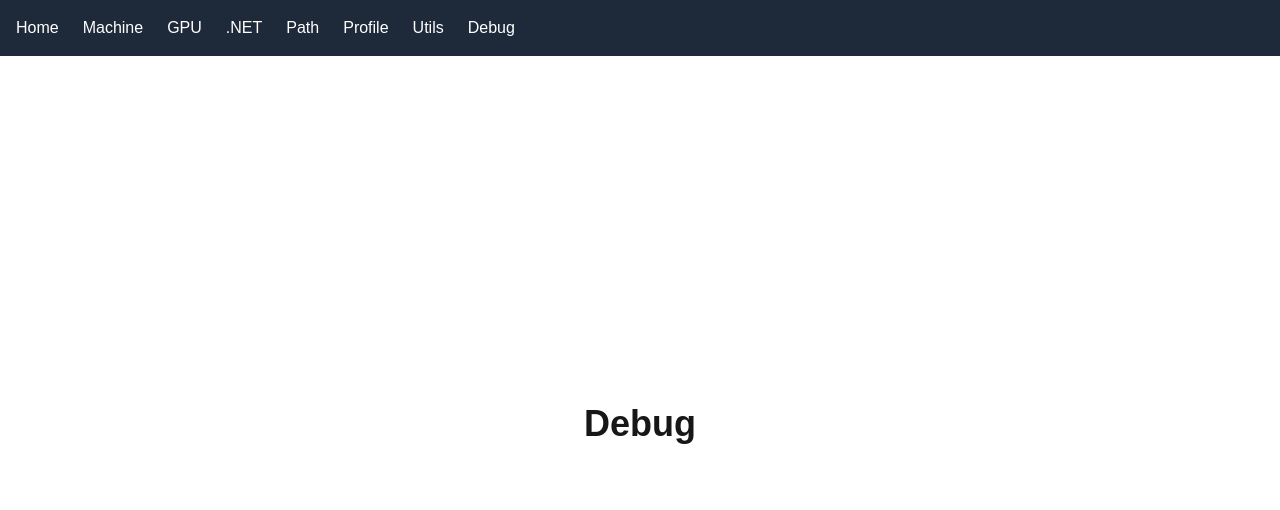
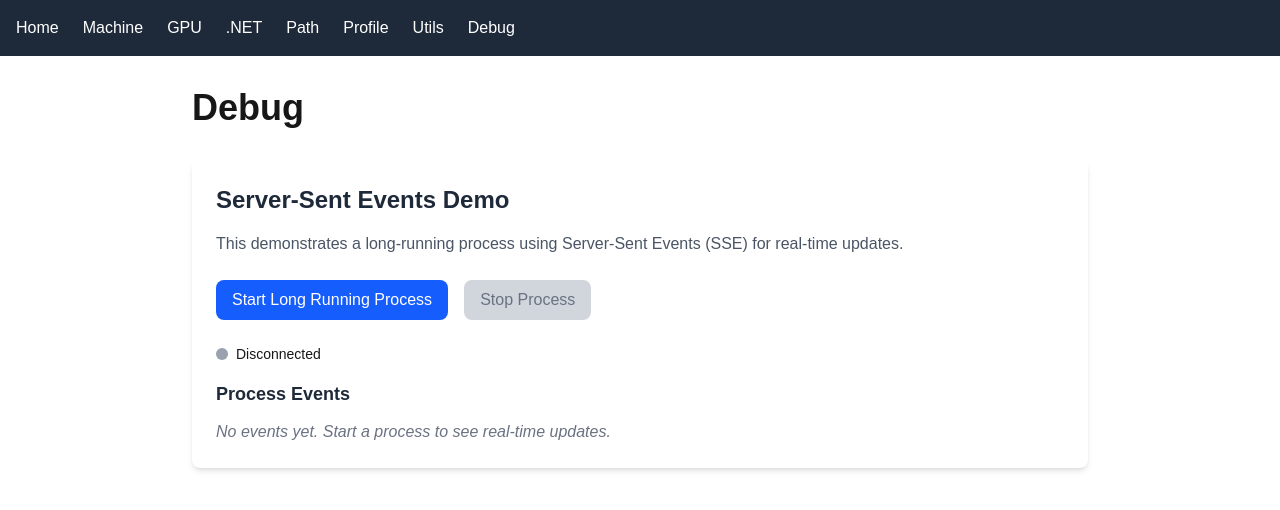
Before and after one commit to merklegroot/hudapp, a Next.js app: page /debug in a window 1280 px wide. Shown: the top 510 px of the page. Built offline with nearby package versions, Linux system fonts and the light colour scheme.

Commit message:
simplifying the stream

```diff
--- /dev/null
+++ b/src/app/api/debug/long-running/route.ts
@@ -0,0 +1,96 @@
+import { NextRequest } from 'next/server';
+
+export async function GET(request: NextRequest) {
+  // Set up Server-Sent Events headers
+  const headers = new Headers({
+    'Content-Type': 'text/event-stream',
+    'Cache-Control': 'no-cache',
+    'Connection': 'keep-alive',
+    'Access-Control-Allow-Origin': '*',
+    'Access-Control-Allow-Headers': 'Cache-Control',
+  });
+
+  // Create a readable stream for SSE
+  let isClosed = false; // Move to shared scope
+
+  const stream = new ReadableStream({
+    start(controller) {
+      const stages = [
+        { stage: 'starting', message: 'Process is starting...' },
+        { stage: 'step1', message: 'Executing step 1...' },
+        { stage: 'step2', message: 'Executing step 2...' },
+        { stage: 'step3', message: 'Executing step 3...' },
+        { stage: 'step4', message: 'Executing step 4...' },
+        { stage: 'step5', message: 'Executing step 5...' },
+        { stage: 'step6', message: 'Executing step 6...' },
+        { stage: 'step7', message: 'Executing step 7...' },
+        { stage: 'step8', message: 'Executing step 8...' },
+        { stage: 'completed', message: 'Process completed successfully!' }
+      ];
+
+      let currentStage = 0;
+
+      const safeClose = () => {
+        if (!isClosed) {
+          isClosed = true;
+          try {
+            controller.close();
+          } catch (error) {
+            console.log('Controller already closed by cancel()');
+          }
+        }
+      };
+
+      const sendEvent = () => {
+        if (currentStage < stages.length && !isClosed) {
+          const data = {
+            stage: stages[currentStage].stage,
+            message: stages[currentStage].message,
+            timestamp: new Date().toISOString()
+          };
+
+          // Send the event in SSE format
+          const eventData = `data: ${JSON.stringify(data)}\n\n`;
+
+          try {
+            controller.enqueue(new TextEncoder().encode(eventData));
+          } catch (error) {
+            console.log('Controller already closed, stopping stream');
+            return;
+          }
+
+          currentStage++;
+
+          if (currentStage < stages.length) {
+            // Schedule next stage after 500ms
+            setTimeout(sendEvent, 500);
+          } else {
+            // Send a final close event and then close the connection
+            setTimeout(() => {
+              if (!isClosed) {
+                try {
+                  const closeEvent = `event: close\ndata: {"message": "Stream completed"}\n\n`;
+                  controller.enqueue(new TextEncoder().encode(closeEvent));
+                } catch (error) {
+                  console.log('Controller already closed, skipping close event');
+                }
+
+                // Close after a brief delay
+                setTimeout(safeClose, 100);
+              }
+            }, 500);
+          }
+        }
+      };
+
+      // Start the process
+      sendEvent();
+    },
+    cancel() {
+      console.log('SSE connection cancelled');
+      isClosed = true;
+    }
+  });
+
+  return new Response(stream, { headers });
+}
--- /dev/null
+++ b/src/app/components/SSEDemo.tsx
@@ -0,0 +1,183 @@
+'use client';
+
+import { useState, useRef } from 'react';
+
+interface SSEEvent {
+  stage: string;
+  message: string;
+  timestamp: string;
+}
+
+export default function SSEDemo() {
+  const [events, setEvents] = useState<SSEEvent[]>([]);
+  const [isConnected, setIsConnected] = useState(false);
+  const eventSourceRef = useRef<EventSource | null>(null);
+
+  const startLongRunningProcess = () => {
+    // Clear previous events
+    setEvents([]);
+    setIsConnected(true);
+
+    // Close existing connection if any
+    if (eventSourceRef.current) {
+      eventSourceRef.current.close();
+    }
+
+    // Create new EventSource connection
+    const eventSource = new EventSource('/api/debug/long-running');
+    eventSourceRef.current = eventSource;
+
+    eventSource.onmessage = (event) => {
+      try {
+        const data: SSEEvent = JSON.parse(event.data);
+        setEvents(prev => [...prev, data]);
+
+        // If we've reached completion, prepare to close the connection
+        if (data.stage === 'completed') {
+          setTimeout(() => {
+            setIsConnected(false);
+            if (eventSourceRef.current) {
+              eventSourceRef.current.close();
+            }
+          }, 500); // Give a small delay for better UX
+        }
+      } catch (error) {
+        console.error('Error parsing SSE data:', error);
+      }
+    };
+
+    eventSource.onopen = () => {
+      console.log('SSE connection opened');
+    };
+
+    eventSource.onerror = (error) => {
+      console.error('SSE connection error:', error);
+      console.error('EventSource readyState:', eventSource.readyState);
+      console.error('EventSource url:', eventSource.url);
+
+      // Only set disconnected if it's actually an error, not just the end of stream
+      if (eventSource.readyState === EventSource.CLOSED) {
+        console.log('EventSource closed normally');
+      } else {
+        console.error('EventSource error occurred');
+        setIsConnected(false);
+        eventSource.close();
+      }
+    };
+
+    eventSource.addEventListener('close', (event) => {
+      console.log('SSE close event received:', event);
+      setIsConnected(false);
+      eventSource.close();
+    });
+
+    // Auto-close after process completion (safety measure)
+    setTimeout(() => {
+      if (eventSourceRef.current && eventSourceRef.current.readyState !== EventSource.CLOSED) {
+        eventSourceRef.current.close();
+        setIsConnected(false);
+      }
+    }, 2000);
+  };
+
+  const stopProcess = () => {
+    if (eventSourceRef.current) {
+      eventSourceRef.current.close();
+      setIsConnected(false);
+    }
+  };
+
+  const getStageColor = (stage: string) => {
+    switch (stage) {
+      case 'starting':
+        return 'bg-blue-100 text-blue-800';
+      case 'completed':
+        return 'bg-green-100 text-green-800';
+      default:
+        // All interim steps use the same color
+        return 'bg-gray-100 text-gray-800';
+    }
+  };
+
+
+
+  return (
+    <div className="bg-white rounded-lg shadow-md p-6">
+      <h2 className="text-2xl font-semibold text-gray-800 mb-4">Server-Sent Events Demo</h2>
+      <p className="text-gray-600 mb-6">
+        This demonstrates a long-running process using Server-Sent Events (SSE) for real-time updates.
+      </p>
+
+      {/* Controls */}
+      <div className="flex gap-4 mb-6">
+        <button
+          onClick={startLongRunningProcess}
+          disabled={isConnected}
+          className={`px-4 py-2 rounded-lg font-medium transition-colors ${
+            isConnected
+              ? 'bg-gray-300 text-gray-500 cursor-not-allowed'
+              : 'bg-blue-600 text-white hover:bg-blue-700'
+          }`}
+        >
+          {isConnected ? 'Process Running...' : 'Start Long Running Process'}
+        </button>
+
+        <button
+          onClick={stopProcess}
+          disabled={!isConnected}
+          className={`px-4 py-2 rounded-lg font-medium transition-colors ${
+            !isConnected
+              ? 'bg-gray-300 text-gray-500 cursor-not-allowed'
+              : 'bg-red-600 text-white hover:bg-red-700'
+          }`}
+        >
+          Stop Process
+        </button>
+      </div>
+
+
+
+      {/* Connection Status */}
+      <div className="mb-4">
+        <div className="flex items-center gap-2">
+          <div
+            className={`w-3 h-3 rounded-full ${
+              isConnected ? 'bg-green-500 animate-pulse' : 'bg-gray-400'
+            }`}
+          ></div>
+          <span className="text-sm font-medium">
+            {isConnected ? 'Connected to SSE stream' : 'Disconnected'}
+          </span>
+        </div>
+      </div>
+
+      {/* Events Log */}
+      <div>
+        <h3 className="text-lg font-semibold text-gray-800 mb-3">Process Events</h3>
+        {events.length === 0 ? (
+          <p className="text-gray-500 italic">No events yet. Start a process to see real-time updates.</p>
+        ) : (
+          <div className="space-y-3 max-h-64 overflow-y-auto">
+            {events.map((event, index) => (
+              <div key={index} className="flex items-start gap-3 p-3 bg-gray-50 rounded-lg">
+                <div className="flex-1">
+                  <div className="flex items-center gap-2 mb-1">
+                    <span
+                      className={`px-2 py-1 rounded text-xs font-medium ${getStageColor(event.stage)}`}
+                    >
+                      {event.stage.toUpperCase()}
+                    </span>
+                    <span className="text-xs text-gray-500">
+                      {new Date(event.timestamp).toLocaleTimeString()}
+                    </span>
+                  </div>
+                  <p className="text-gray-800">{event.message}</p>
+                </div>
+              </div>
+            ))}
+          </div>
+        )}
+      </div>
+    </div>
+  );
+}
--- a/src/app/debug/page.tsx
+++ b/src/app/debug/page.tsx
@@ -1,7 +1,15 @@
+import SSEDemo from '../components/SSEDemo';
+
 export default function Debug() {
   return (
-    <div className="min-h-[calc(100vh-4rem)] flex items-center justify-center">
-      <h1 className="text-4xl font-bold">Debug</h1>
+    <div className="min-h-[calc(100vh-4rem)] p-8">
+      <div className="max-w-4xl mx-auto">
+        <h1 className="text-4xl font-bold mb-8">Debug</h1>
+
+        <div className="space-y-8">
+          <SSEDemo />
+        </div>
+      </div>
     </div>
   );
 }
```
